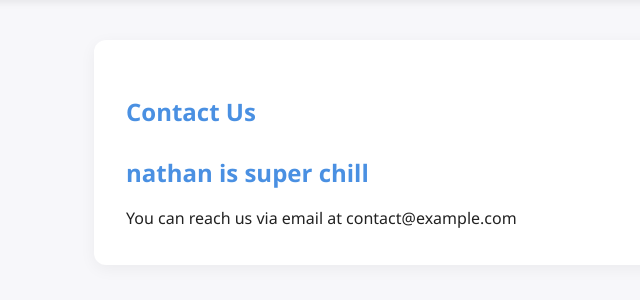
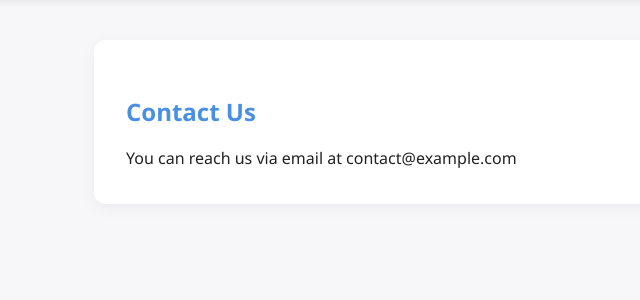
Before and after one commit to Handedblade/Speelhuis-project-nova-college, a PHP site: page /contact.php in a window 1280 px wide. Shown: the part 62-362 px from the top of the page, without its empty margins (46-686 px from the left). Run offline with PHP 8.4, Linux system fonts and the light colour scheme.

Commit message:
Contact pagina geupdate

```diff
--- a/contact.php
+++ b/contact.php
@@ -27,7 +27,6 @@ include "Classes/themes.php";
     <main>
         <section class="content" id="contact">
             <h2>Contact Us</h2>
-            <h1> nathan is super chill </h1>
             <p>You can reach us via email at contact@example.com</p>
         </section>
     </main>
```
